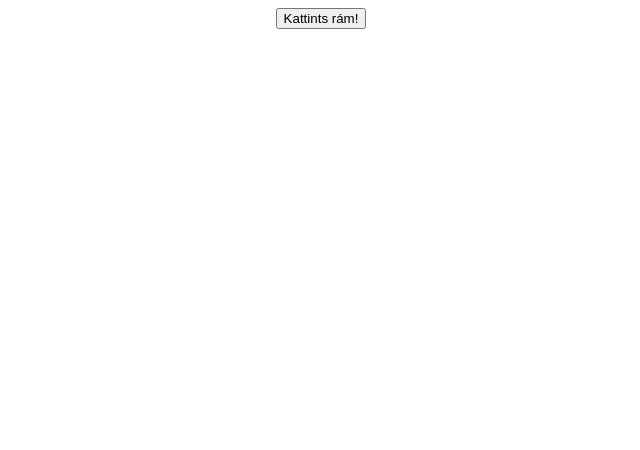
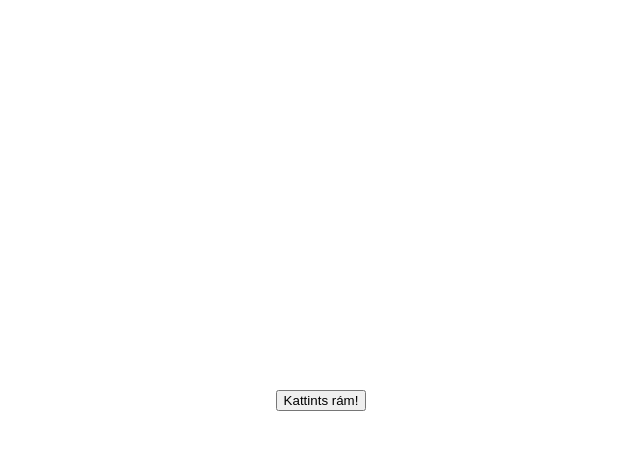
Before and after one commit to RchiRich/MagyarosiRichard-elsogit, a plain HTML site: page index.html in a window 1280 px wide. Shown: the whole page, without its empty margins (319-959 px from the left). Drawn offline with Linux system fonts and the light colour scheme.

Commit message:
Gomb képernyő középre helyezve

```diff
--- a/index.html
+++ b/index.html
@@ -6,7 +6,13 @@
     <title>Első git repo</title>
     <style>
         main {
-            text-align: center;
+            height: 100vh;
+            display: flex;
+            align-items: center;
+            justify-content: center;
+        }
+        body {
+            margin: 0;
         }
     </style>
 </head>
```
